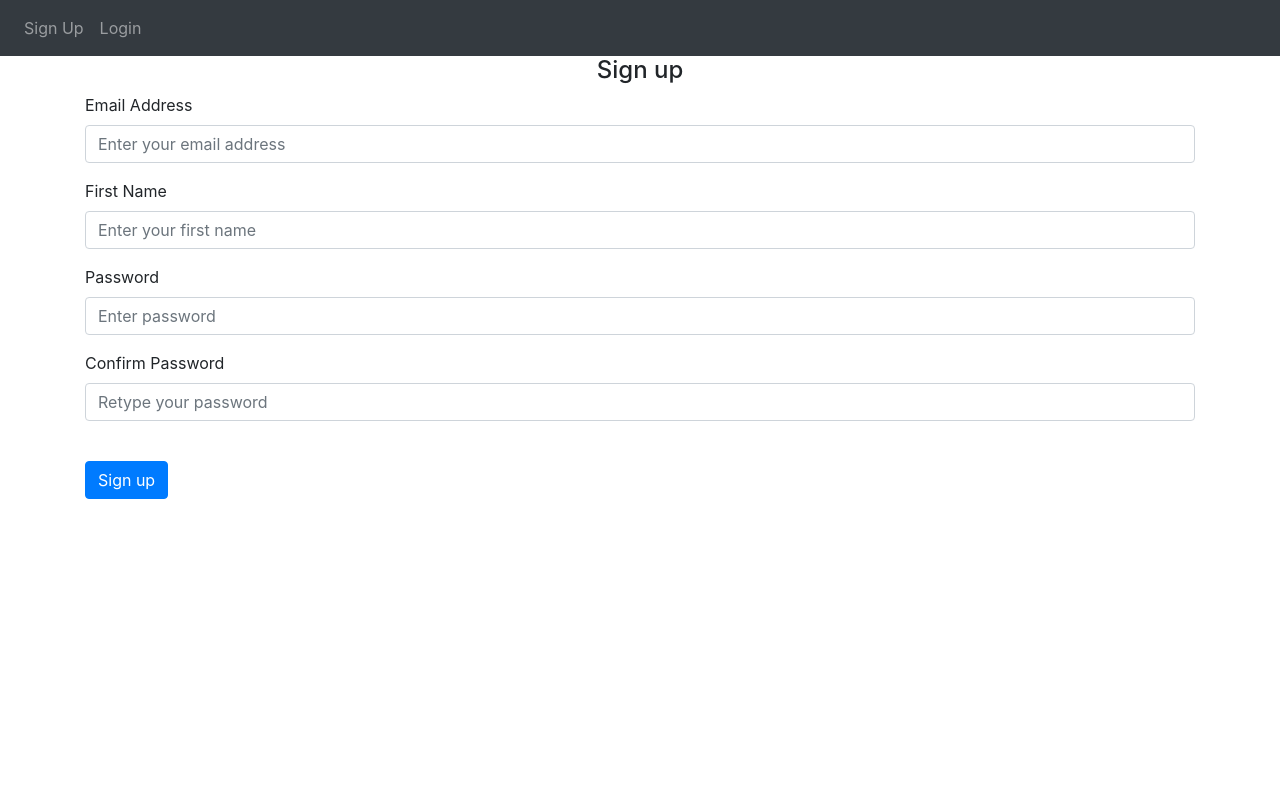
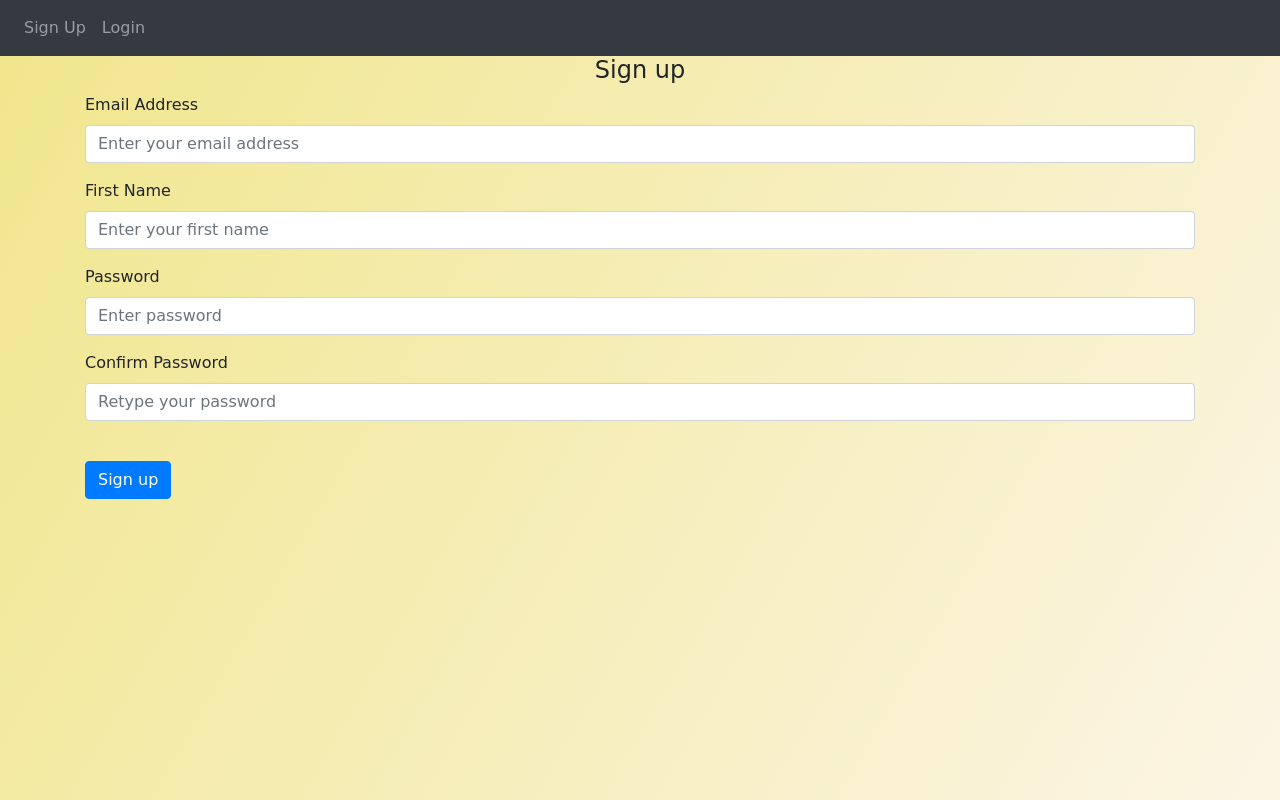
Before and after one commit to AustinHNguyen/CPSC-362-STM, a Flask app: page /sign-up in a window 1280 px wide. Run offline with Flask 2, Linux system fonts and the light colour scheme; some libraries are stand-ins or nearby versions.

Commit message:
Style website
Started styling the website cover page.

```diff
--- a/STMWebsite/templates/jinja.html
+++ b/STMWebsite/templates/jinja.html
@@ -14,6 +14,17 @@
       href="https://stackpath.bootstrapcdn.com/font-awesome/4.7.0/css/font-awesome.min.css"
       crossorigin="anonymous"
     />
+
+    <style>
+      body {
+        margin: 0;
+        padding: 0;
+        font-family: 'Dancing Script', cursive;
+        background: linear-gradient(120deg, #F0E68C, #FCF5E5);
+        height: 100vh;
+      }
+
+    </style>
 
     <title>{% block title %}Student Task Manager{% endblock %}</title>
   </head>
```
